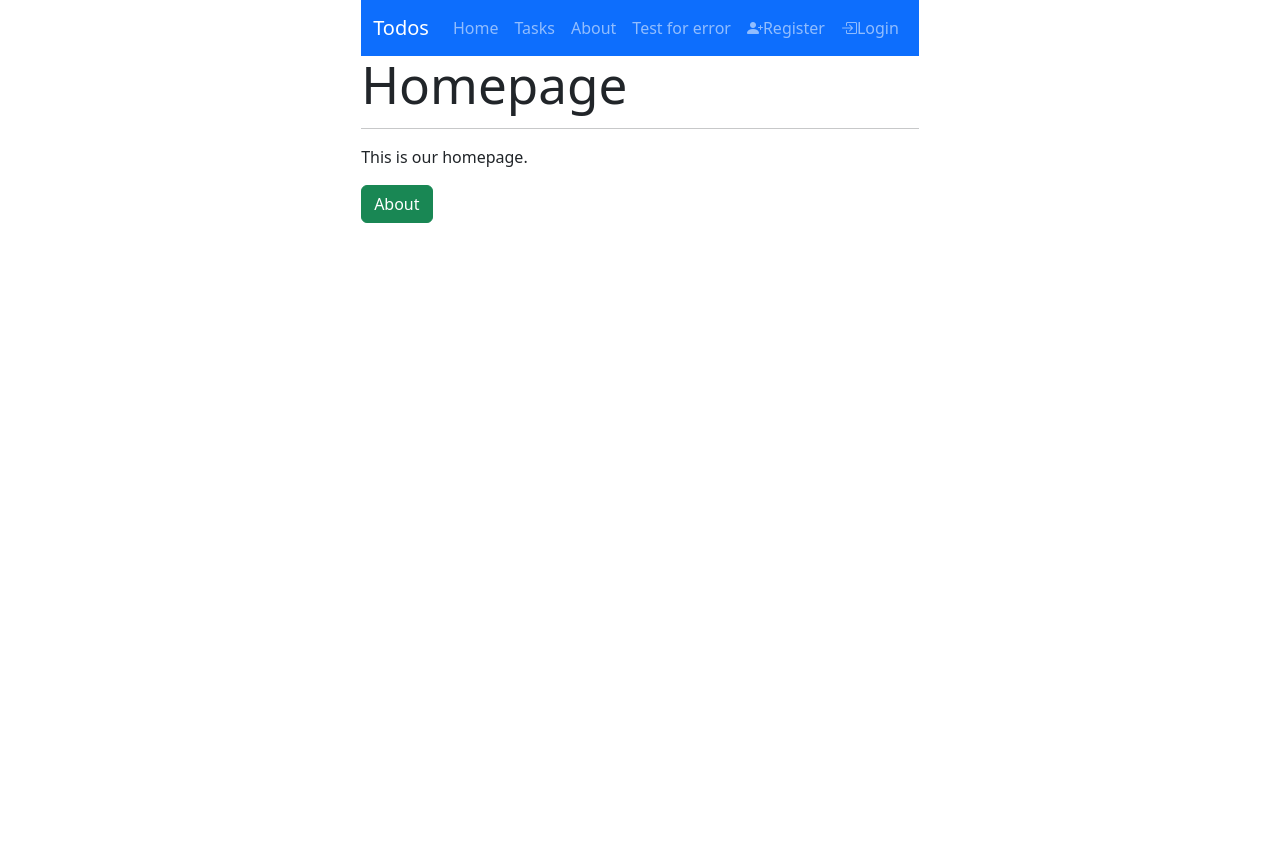
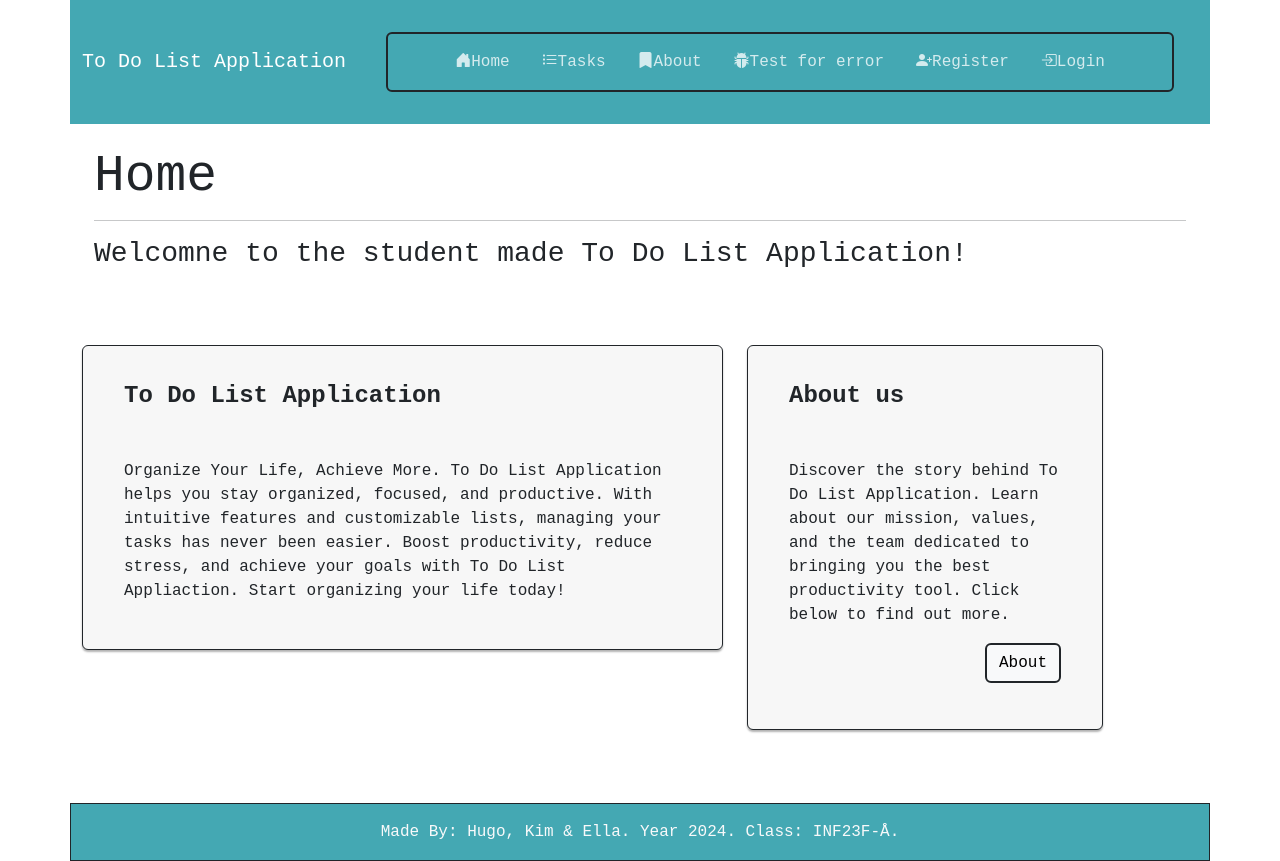
Before and after one commit to son3p/fullstackfrontend, a React (Vite) app: page / in a window 1280 px wide. Before the commit the page ends 800 px from the top, so only its background shows below. Built offline with nearby package versions, Linux system fonts and the light colour scheme.

Commit message:
Styling and page content

```diff
--- a/src/components/About.jsx
+++ b/src/components/About.jsx
@@ -1,9 +1,39 @@
+import Footer from "./Footer";
+
 const About = () => (
-    <div className="About">
-        <h1>About Page</h1>
-        <hr />
-        <p>Information about your app or who you are would go here.</p>
-        <a  className="btn btn-success" href="/">Home</a>
+    <div className="About" style={{ fontFamily: 'Courier New' }}>
+        <div className="m-4">
+            <h1>About</h1>
+            <hr />
+            <h3>Information about the story behind to devleopment of the application and the team.</h3>
+        </div>
+        <div className="container">
+            <div className="row">
+                <div className="col-md-10 col-12">
+                    <div className="card rounded card-3 border border-dark" >
+                        <div className="card-body">
+                            <h4 className="card-title fw-bold mb-5">History</h4>
+
+                            <p className="card-text">We were assigned to develop a full-stack project. Therefore, we decided to create a to-do list app. An application where users can write down their tasks and check them off once completed.</p>
+                        </div>
+                    </div>
+                </div>
+
+                <div className="col-md-8 col-12">
+                    <div className="card rounded h-80 card-4 border border-dark">
+                        <div className="card-body">
+                            <h4 className="card-title fw-bold mb-5">The Team</h4>
+                            <p className="card-text"> The team consists of three IT business students. Their names are Hugo, Ella & Kim. They are a strong team with diverse strengths in coding. Hugo is an expert in Back End coding, and Kim specializes in mobile app development. Ella enjoys both designing and creating mobile apps. </p>
+                        </div>
+                    </div>
+                </div>
+
+            </div>
+        </div>
+
+        <div className="mt-5">
+            <Footer name="Made By: Hugo, Kim & Ella. Year 2024. Class: INF23F-Å." styling="text-light text-center border border-dark  p-3"></Footer>
+        </div>
     </div>
 );
 export default About;
--- /dev/null
+++ b/src/components/Footer.jsx
@@ -0,0 +1,8 @@
+function Footer({ name, styling }) {
+    return (
+      <footer className={styling} style={{ backgroundColor:"rgb(68, 168, 179)" }}>
+        {name}
+      </footer>
+    );
+  }
+  export default Footer
--- a/src/components/Header.jsx
+++ b/src/components/Header.jsx
@@ -1,35 +1,34 @@
+import './css/Header.css';
+
 export default function Header() {
   return (
-      <nav className="navbar navbar-expand-sm bg-primary navbar-dark">
-        <div className="container-fluid">
-          <a className="navbar-brand" href="#">Todos</a>
+    <nav className="navbar navbar-expand-sm navbar-dark ">
+      <div className="container-fluid justify-content-center">
+        <a className="navbar-brand" href="#">To Do List Application</a>
         <button className="navbar-toggler" type="button" data-bs-toggle="collapse" data-bs-target="#collapsibleNavbar">
           <span className="navbar-toggler-icon"></span>
         </button>
-          <div className="collapse navbar-collapse" id="collapsibleNavbar">
-            <ul className="navbar-nav ">
-              <li className="nav-item">
-                <a className="nav-link" href="/">Home</a>
+        <div className="collapse navbar-collapse justify-content-center m-4 border border-dark border-2 rounded" id="collapsibleNavbar">
+          <ul className="navbar-nav">
+            <li className="nav-item m-2">
+              <a className="nav-link bi bi-house-door-fill" href="/">Home</a>
             </li>
-              <li className="nav-item">
-                <a className="nav-link" href="/todos">Tasks</a>
+            <li className="nav-item m-2">
+              <a className="nav-link bi bi-list-task" href="/todos">Tasks</a>
             </li>
-              <li className="nav-item">
-                <a className="nav-link" href="/about">About</a>
+            <li className="nav-item m-2">
+              <a className="nav-link bi bi-bookmark-fill" href="/about">About</a>
             </li>
-              <li className="nav-item">
-                <a className="nav-link" href="/sadSD">Test for error</a>
+            <li className="nav-item m-2">
+              <a className="nav-link bi bi-bug-fill" href="/sadSD">Test for error</a>
             </li>
-
-            </ul>
-            <div className="navbar-nav ms-auto">
-              <li className="nav-item">
+            <li className="nav-item m-2">
               <a className="nav-link bi-person-plus-fill" href="/register">Register</a>
             </li>
-              <li className="nav-item">
+            <li className="nav-item m-2">
               <a className="nav-link bi-box-arrow-in-right" href="/login">Login</a>
             </li>
-            </div>
+        </ul>
         </div>
       </div>
     </nav>
--- a/src/components/Home.jsx
+++ b/src/components/Home.jsx
@@ -1,10 +1,46 @@
+import Footer from "./Footer";
+import './css/Card.css';
+
+
 const Homepage = () => (
-    <div className="Homepage">
-        <h1>Homepage</h1>
-        <hr />
-        <p>This is our homepage.</p>
-        <a  className="btn btn-success" href="/about">About</a>
+    <div className="Homepage " style={{ fontFamily: 'Courier New' }}>
+        <div className="m-4">
+            <h1 >Home</h1>
+            <hr />
+            <h3>Welcomne to the student made To Do List Application!</h3>
+        </div>
+
+
+
+        <div className="container">
+            <div className="row">
+                <div className="col-md-7 col-12">
+                    <div className="card rounded border border-dark card-1 ">
+                        <div className="card-body">
+                            <h4 className="card-title fw-bold mb-5">To Do List Application</h4>
+
+                            <p className="card-text">Organize Your Life, Achieve More. To Do List Application helps you stay organized, focused, and productive. With intuitive features and customizable lists, managing your tasks has never been easier. Boost productivity, reduce stress, and achieve your goals with To Do List Appliaction. Start organizing your life today!</p>
+                        </div>
+                    </div>
+                </div>
+
+                <div className="col-md-4 col-12">
+                    <div className="card rounded h-80 border border-dark card-2">
+                        <div className="card-body">
+                            <h4 className="card-title fw-bold mb-5">About us</h4>
+
+                            <p className="card-text">Discover the story behind To Do List Application. Learn about our mission, values, and the team dedicated to bringing you the best productivity tool. Click below to find out more.</p>
+                            <a className="btn btn-light border border-2 border-dark float-end" href="/about">About</a>
+                        </div>
+                    </div>
+                </div>
+            </div>
+        </div>
+        <div className="mt-5">
+            <Footer name="Made By: Hugo, Kim & Ella. Year 2024. Class: INF23F-Å." styling="text-light text-center border border-dark  p-3"></Footer>
+        </div>
     </div>
-);
 
-export default Homepage;
+
+
+); export default Homepage;
--- a/src/components/Profile.jsx
+++ b/src/components/Profile.jsx
@@ -19,14 +19,17 @@ const Profile = () => {
 
   return (
     <div className="container">
-      <header className="jumbotron">
-        <h3>
-          <strong>{currentUser.username}</strong> Profile
-        </h3>
-      </header>
-      <p>
-        <strong>Token:</strong> {currentUser.token.substring(0, 20)} ...{" "} {currentUser.token.substr(currentUser.token.length - 20)}
-      </p>
+        <div className="card border border-dark border-2 rounded card-7 col-md-8">
+          <header className="jumbotron">
+            <h1 className="bi bi-person-square"> Profile</h1>
+            <h3>
+              <strong>User:{currentUser.username}</strong>
+            </h3>
+          </header>
+          <h4>
+            <strong>Token:</strong> {currentUser.token.substring(0, 20)} ...{" "} {currentUser.token.substr(currentUser.token.length - 20)}
+          </h4>
+          </div>
     </div>
   );
 };
--- a/src/components/Signin.jsx
+++ b/src/components/Signin.jsx
@@ -5,7 +5,7 @@ import * as yup from "yup";
 import { yupResolver } from "@hookform/resolvers/yup";
 
 import "bootstrap/dist/css/bootstrap.min.css";
-import './css/Auth.css';
+
 
 import AuthService from "../services/AuthService";
 
@@ -51,23 +51,23 @@ const Signin = () => {
   return (
     <>
       <div className="col-md-12">
-        <div className="card card-container">
+        <div className="card card-container border border-dark  border-4 rounded card-6 fw-bold">
           <img id="profile-img" src="//ssl.gstatic.com/accounts/ui/avatar_2x.png" className="profile-img-card" />
           <form onSubmit={handleSubmit(doSignin)}>
             <div className="form-group">
               <label htmlFor="username">Username</label>
-              <input type="text" {...register("username")} />
+              <input type="text" {...register("username")} className="form-control bg-light border border-dark"/>
               {errors?.username && <label className="error-feedback">{errors.username.message}</label>}
             </div>
 
             <div className="form-group">
               <label htmlFor="password">Password</label>
-              <input type="password" {...register("password")} />
+              <input type="password" {...register("password")} className="form-control bg-light border border-dark" />
               {errors?.password && <label className="error-feedback">{errors.password.message}</label>}
             </div>
             <p></p>
             <div className="form-group">
-              <button className="btn btn-primary btn-block" >
+              <button className="btn btn-dark border border-2 border-dark  btn-block button-2" >
                 Sign In
               </button>
             </div>
--- /dev/null
+++ b/src/components/css/Card.css
@@ -0,0 +1,16 @@
+.card:hover {
+
+    transition: background-color 0.3s ease; /* Add smooth transition effect */
+  }
+.card-1:hover{
+    background-color: rgba(128, 214, 214, 0.574);
+}
+.card-2:hover{
+    background-color: rgba(215, 163, 235, 0.574);
+}
+.card-3:hover{
+    background-color: rgba(138, 166, 222, 0.574);
+}
+.card-4:hover{
+    background-color: rgba(167, 232, 190, 0.574);
+}
--- /dev/null
+++ b/src/components/css/Header.css
@@ -0,0 +1,11 @@
+.navbar {
+    background-color: rgb(68, 168, 179);
+    font-family:Courier New;
+
+
+}
+
+.navbar-dark .navbar-nav .nav-link {
+    color: #ffffffc5;
+
+  }
--- a/src/components/css/Todo.css
+++ b/src/components/css/Todo.css
@@ -3,24 +3,28 @@ label {
     margin-top: 10px;
   }
 
-  .card-container.card {
-    max-width: 350px !important;
-    padding: 40px 40px;
-  }
+ .card-5{
+  background-color: rgb(214, 207, 207);
+  font-family: Courier New;
+  color: rgb(6, 6, 6);
+ }
+ .button-1{
+  background-color: rgb(229, 240, 242);
+  color: black;
+ }
+ .card-6{
+  background-color: rgb(214, 207, 207);
+  font-family: Courier New;
+  color: rgb(6, 6, 6);
+ }
+ .button-2{
+  background-color: rgb(229, 240, 242);
+  color: black;
+ }
+ .card-7{
+  font-family: Courier New;
 
-  .card {
-    background-color: #f7f7f7;
-    padding: 20px 25px 30px;
-    margin: 0 auto 25px;
-    margin-top: 50px;
-    -moz-border-radius: 2px;
-    -webkit-border-radius: 2px;
-    border-radius: 2px;
-    -moz-box-shadow: 0px 2px 2px rgba(0, 0, 0, 0.3);
-    -webkit-box-shadow: 0px 2px 2px rgba(0, 0, 0, 0.3);
-    box-shadow: 0px 2px 2px rgba(0, 0, 0, 0.3);
-  }
-
+ }
   .profile-img-card {
     width: 96px;
     height: 96px;
@@ -32,5 +36,6 @@ label {
   }
 
   .error-feedback {
-    color: red;
+
+    color: rgb(232, 13, 13);
   }
```
Also changed, not shown: src/components/Signup.jsx (+6 -5 lines). Lines whose indentation alone changed are shown as unchanged.
